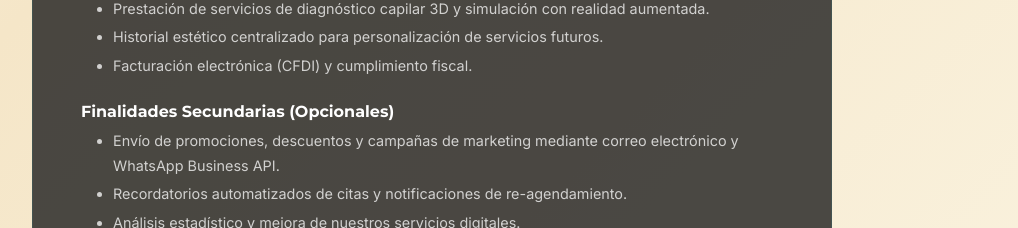
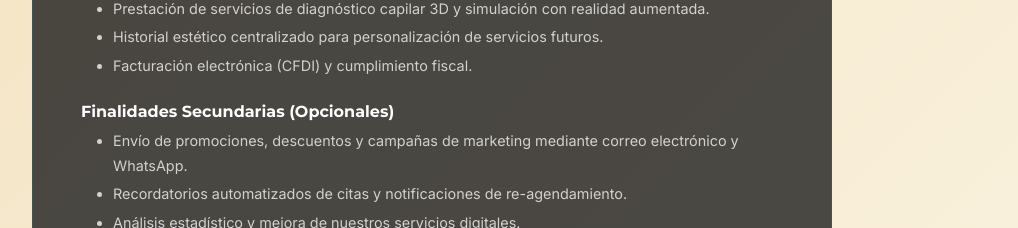
Before and after one commit to Vale77Bon/innovare-barber-tech, a plain HTML site: page aviso-privacidad.html in a window 1280 px wide. Shown: the part 900-1128 px from the top of the page, without its empty margins (208-1226 px from the left). Drawn offline with Linux system fonts and the light colour scheme.

Commit message:
aviso piriv2

```diff
--- a/aviso-privacidad.html
+++ b/aviso-privacidad.html
@@ -100,7 +100,7 @@
       </ul>
       <h3>Finalidades Secundarias (Opcionales)</h3>
       <ul>
-        <li>Envío de promociones, descuentos y campañas de marketing mediante correo electrónico y WhatsApp Business API.</li>
+        <li>Envío de promociones, descuentos y campañas de marketing mediante correo electrónico y WhatsApp.</li>
         <li>Recordatorios automatizados de citas y notificaciones de re-agendamiento.</li>
         <li>Análisis estadístico y mejora de nuestros servicios digitales.</li>
       </ul>
```
